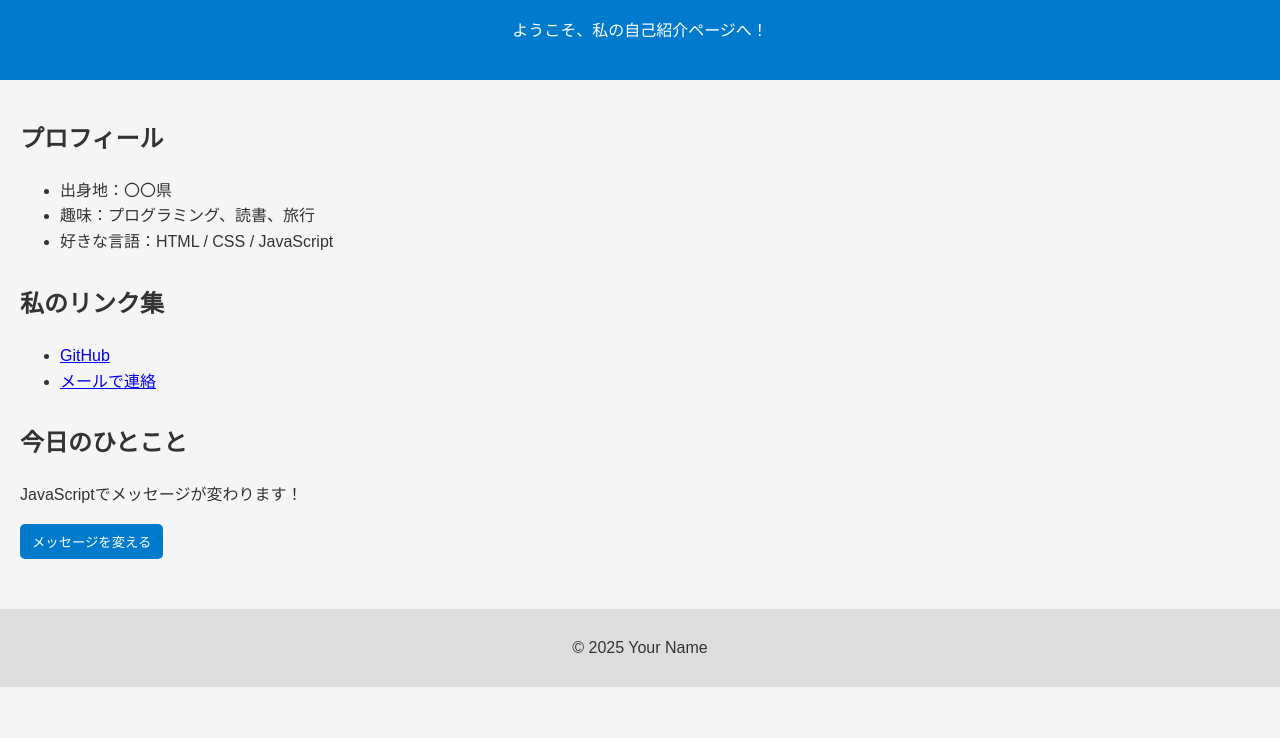
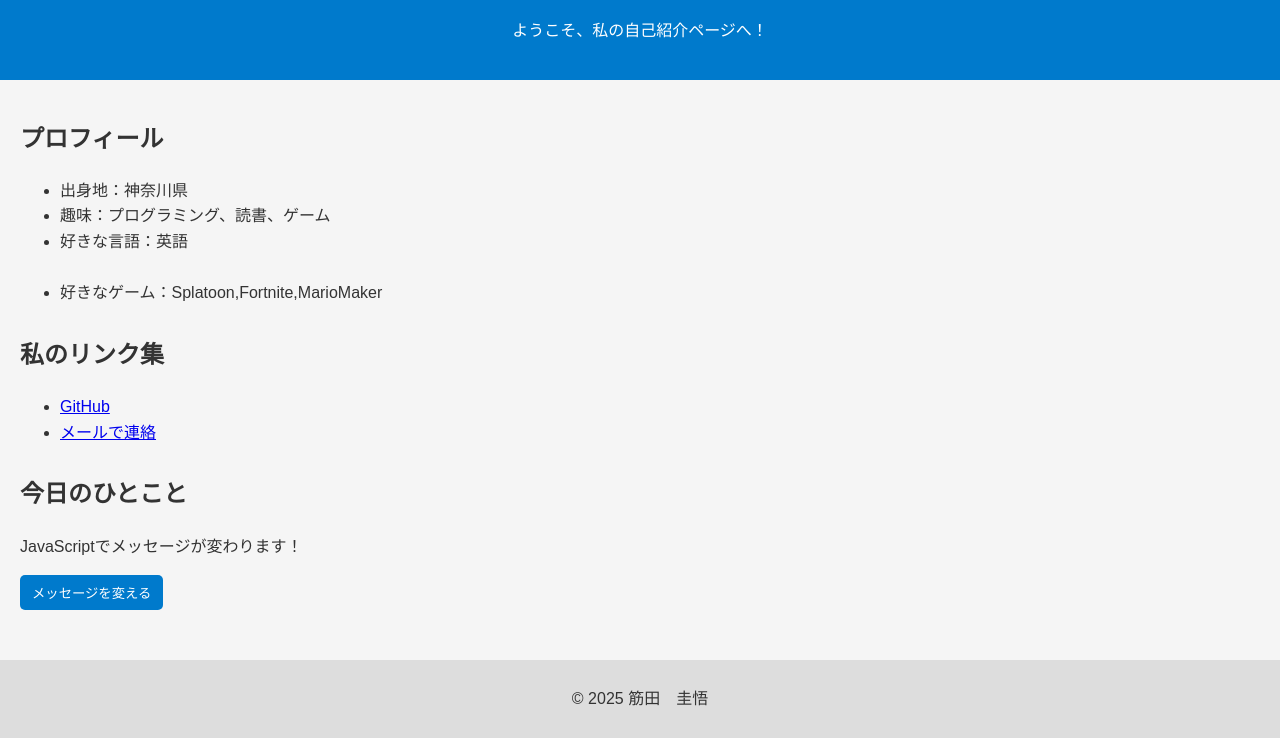
Before and after one commit to ke955/ke955.github.io, a plain HTML site: page index.html in a window 1280 px wide. Shown: the part 96-834 px from the top of the page. Before the commit the page ends 800 px from the top, so only its background shows below. Drawn offline with Linux system fonts and the light colour scheme; a script that the page names is missing.

Commit message:
Update index.html

```diff
--- a/index.html
+++ b/index.html
@@ -3,7 +3,7 @@
 <head>
   <meta charset="UTF-8">
   <meta name="viewport" content="width=device-width, initial-scale=1">
-  <title>私のホームページ</title>
+  <title>keigoのホームページ</title>
   <link rel="stylesheet" href="style.css">
 </head>
 <body>
@@ -16,17 +16,19 @@
     <section>
       <h2>プロフィール</h2>
       <ul>
-        <li>出身地：〇〇県</li>
-        <li>趣味：プログラミング、読書、旅行</li>
-        <li>好きな言語：HTML / CSS / JavaScript</li>
+        <li>出身地：神奈川県</li>
+        <li>趣味：プログラミング、読書、ゲーム</li>
+        <li>好きな言語：英語　</li>
+      　　<li>好きなゲーム：Splatoon,Fortnite,MarioMaker</li>
+
       </ul>
     </section>
 
     <section>
       <h2>私のリンク集</h2>
       <ul>
-        <li><a href="https://github.com/your-username" target="_blank">GitHub</a></li>
-        <li><a href="mailto:your@email.com">メールで連絡</a></li>
+        <li><a href="https://github.com/ke955" target="_blank">GitHub</a></li>
+        <li><a href="mailto:keigo.sj@gmail.com">メールで連絡</a></li>
       </ul>
     </section>
 
@@ -38,7 +40,7 @@
   </main>
 
   <footer>
-    <p>&copy; 2025 Your Name</p>
+    <p>&copy; 2025 筋田　圭悟</p>
   </footer>
 
   <script src="script.js"></script>
```
